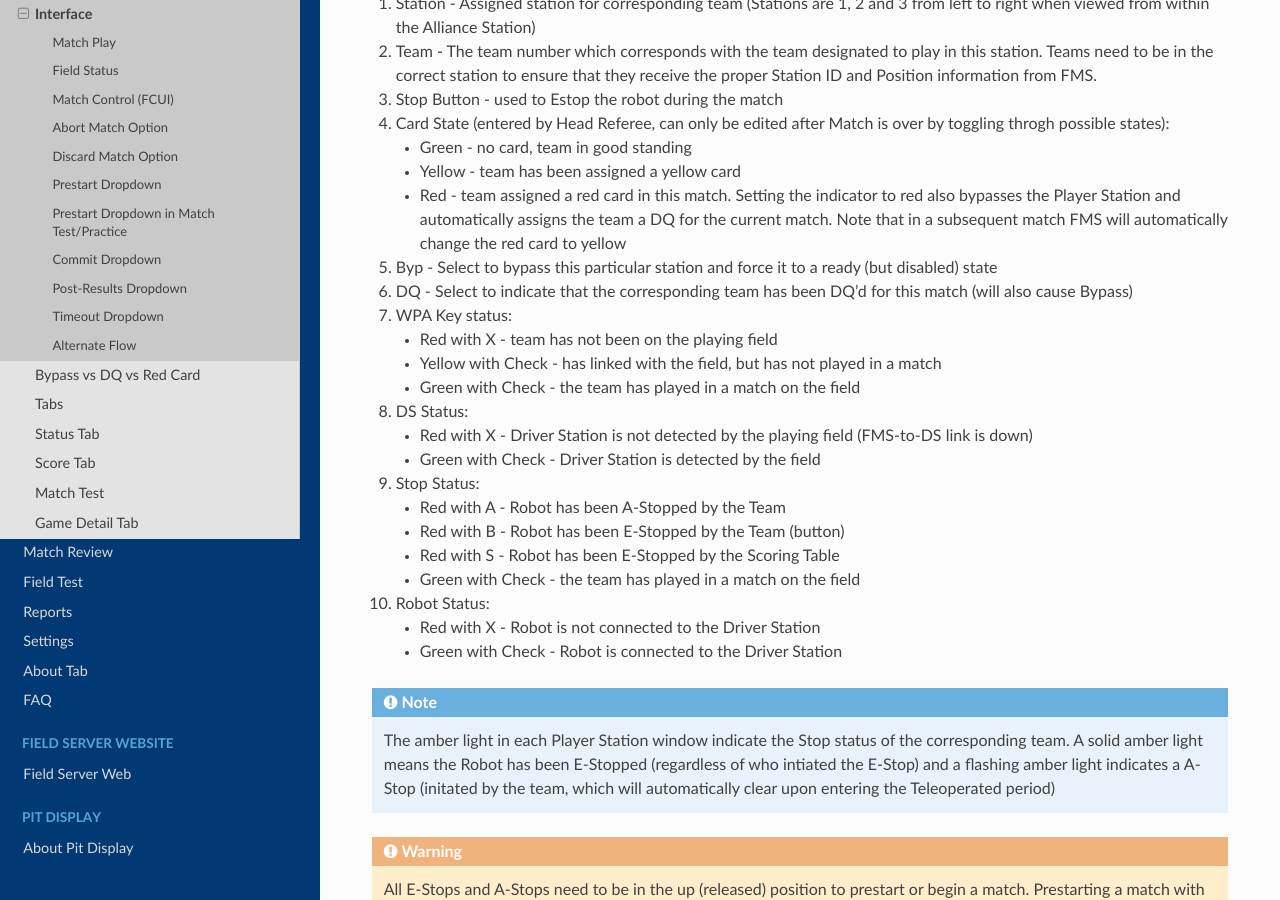
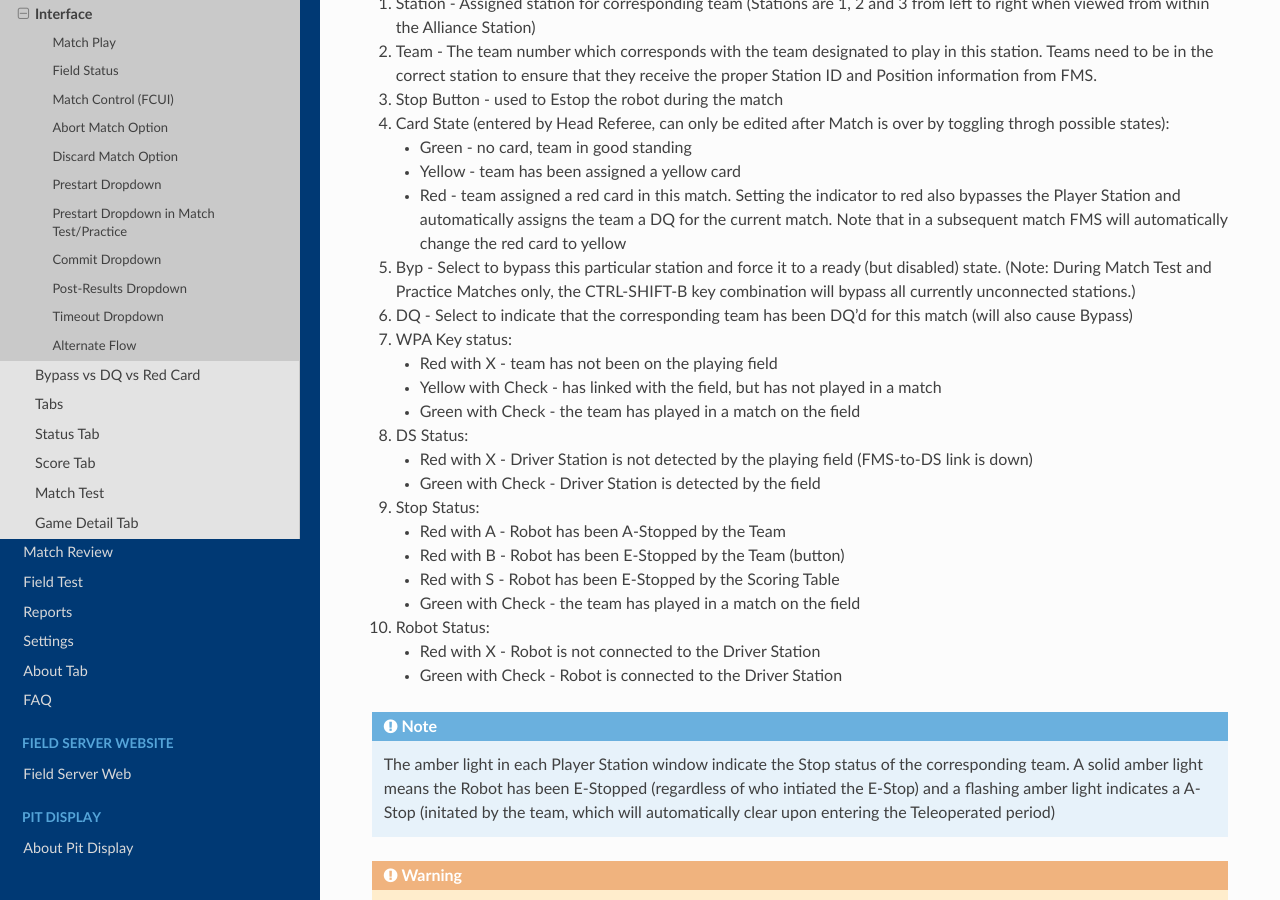
Before and after one commit to FIRSTRobotics/fms-manual, a Sphinx documentation site: the page built from source/event-manager/match-play-test/interface.rst, in a window 1280 px wide and 900 px high, scrolled down 1665 px. Built offline with Sphinx 7.4.7 and the Read the Docs theme 2.0.0, drawn with Linux system fonts in a browser that asks for light colours.

Commit message:
Document "Bypass All" Key Combination (#65)
* Document "Bypass All" Key Combination

Updates the `interface.rst` file to include a note about the CTRL-SHIFT-B key combination for bypass all, only in Test/Practice modes.

* Clarify Bypass-All

```diff
--- a/source/event-manager/match-play-test/interface.rst
+++ b/source/event-manager/match-play-test/interface.rst
@@ -40,7 +40,7 @@ The fields left to right indicate information about the connection state of each
    * Yellow - team has been assigned a yellow card
    * Red - team assigned a red card in this match. Setting the indicator to red also bypasses the Player Station and automatically assigns the team a DQ for the current match. Note that in a subsequent match FMS will automatically change the red card to yellow
 
-#. Byp - Select to bypass this particular station and force it to a ready (but disabled) state
+#. Byp - Select to bypass this particular station and force it to a ready (but disabled) state. (Note: During Match Test and Practice Matches only, the CTRL-SHIFT-B key combination will bypass all currently unconnected stations.)
 #. DQ - Select to indicate that the corresponding team has been DQ’d for this match (will also cause Bypass)
 #. WPA Key status:
 
```
